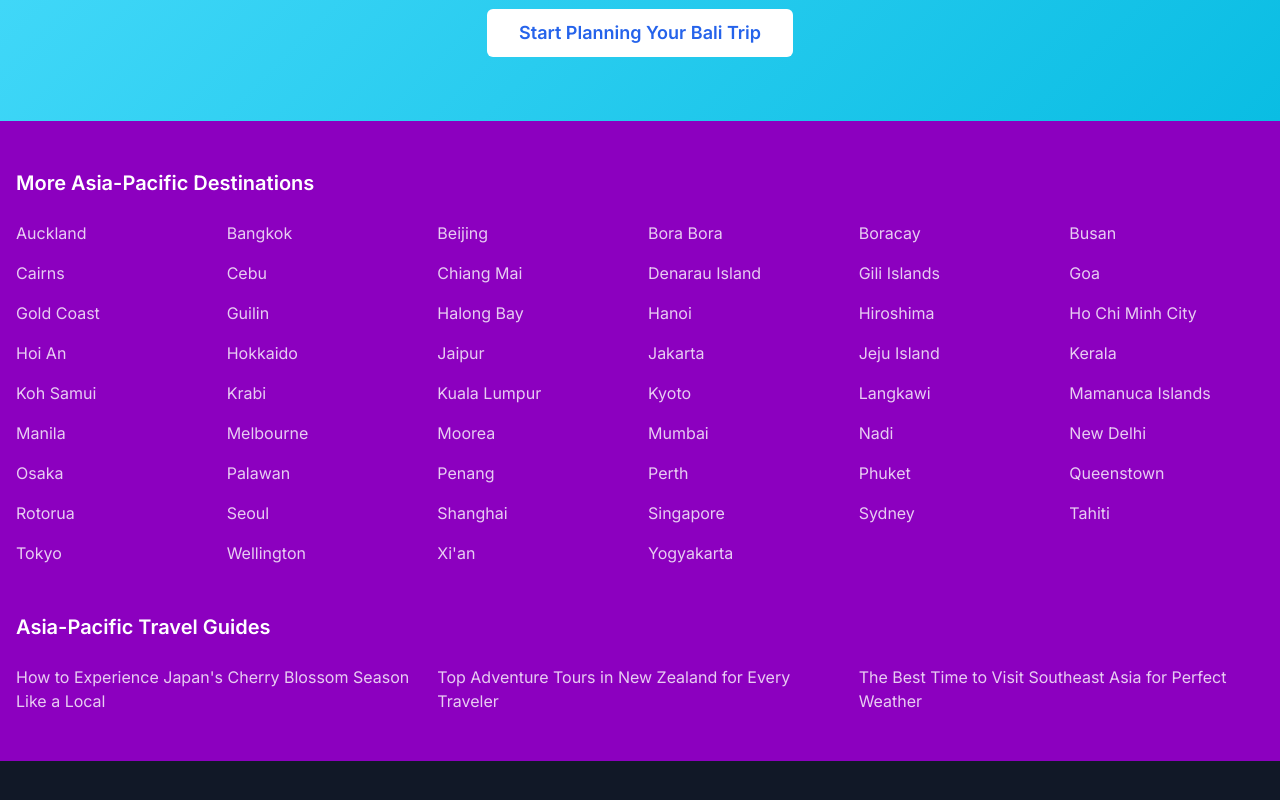
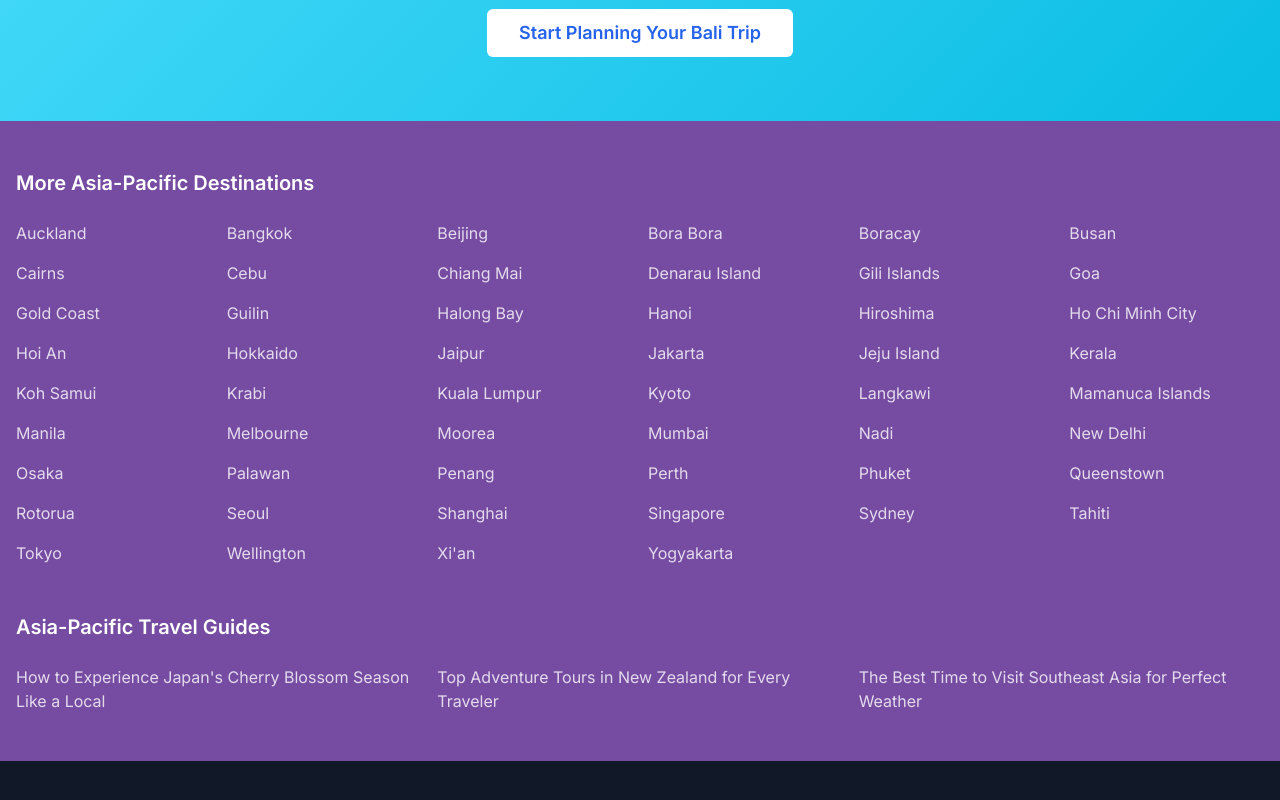
Before and after one commit to 2xGen/toptours, a Next.js app: page /destinations/bali in a window 1280 px wide. Shown: the part 4240-5040 px from the top of the page. Built offline with nearby package versions, Linux system fonts and the light colour scheme; no server answers.

Commit message:
Use ocean-gradient purple #764ba2 to match home page hero section

```diff
--- a/app/destinations/[id]/DestinationDetailClient.jsx
+++ b/app/destinations/[id]/DestinationDetailClient.jsx
@@ -562,7 +562,7 @@ export default function DestinationDetailClient({ destination }) {
 
         {/* Combined Internal Linking Section */}
         {(relatedGuides.length > 0 || relatedDestinations.length > 0) && (
-          <section className="py-12 px-4" style={{ backgroundColor: '#8C00BF' }}>
+          <section className="py-12 px-4" style={{ backgroundColor: '#764ba2' }}>
             <div className="max-w-7xl mx-auto">
               {/* Related Destinations */}
               {relatedDestinations.length > 0 && (
```
